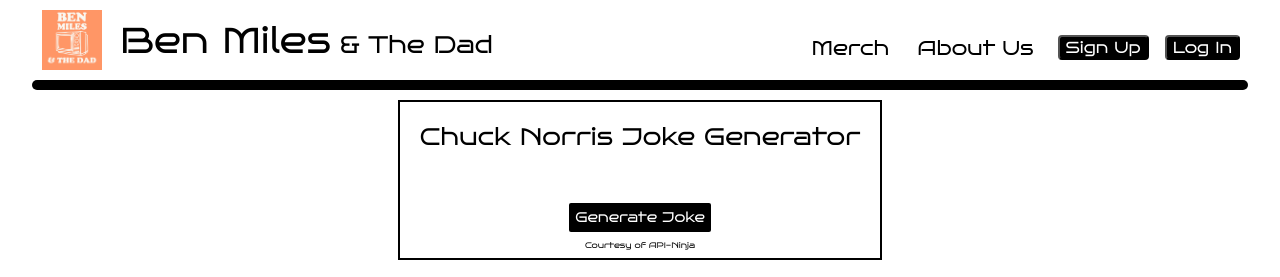
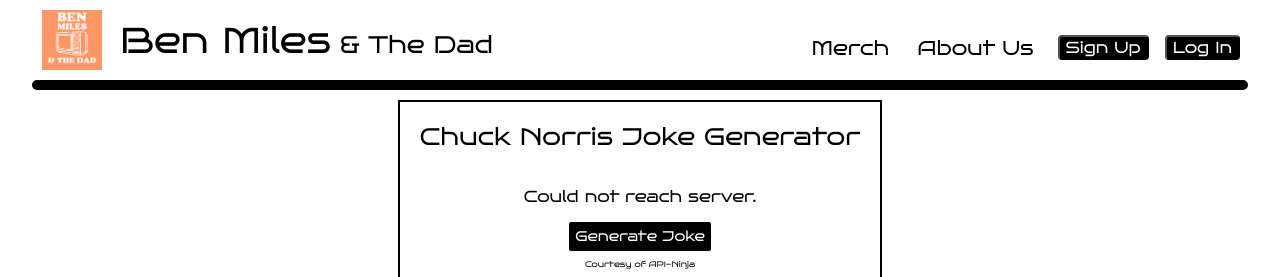
Before and after one commit to DavidMiles1925/fp-frontend, a React (Create React App) app: page / in a window 1280 px wide. Shown: the top 277 px of the page. Built offline with nearby package versions, Linux system fonts and the light colour scheme; no server answers.

Commit message:
final_project_frontend

```diff
--- a/src/components/App/App.js
+++ b/src/components/App/App.js
@@ -310,9 +310,11 @@ function App() {
               </Switch>
             </div>
           </ProtectedRoute>
-          <Route path='/'>
-            <Main />
-          </Route>
+          <Main
+            generateJoke={generateJoke}
+            chuckJoke={chuckJoke}
+            isLoading={isLoading}
+          />
         </Switch>
         <Footer />
         {isDevMode ? (
```
Also changed, not shown: 1 other file (tests, documents, lock files or other folders).
